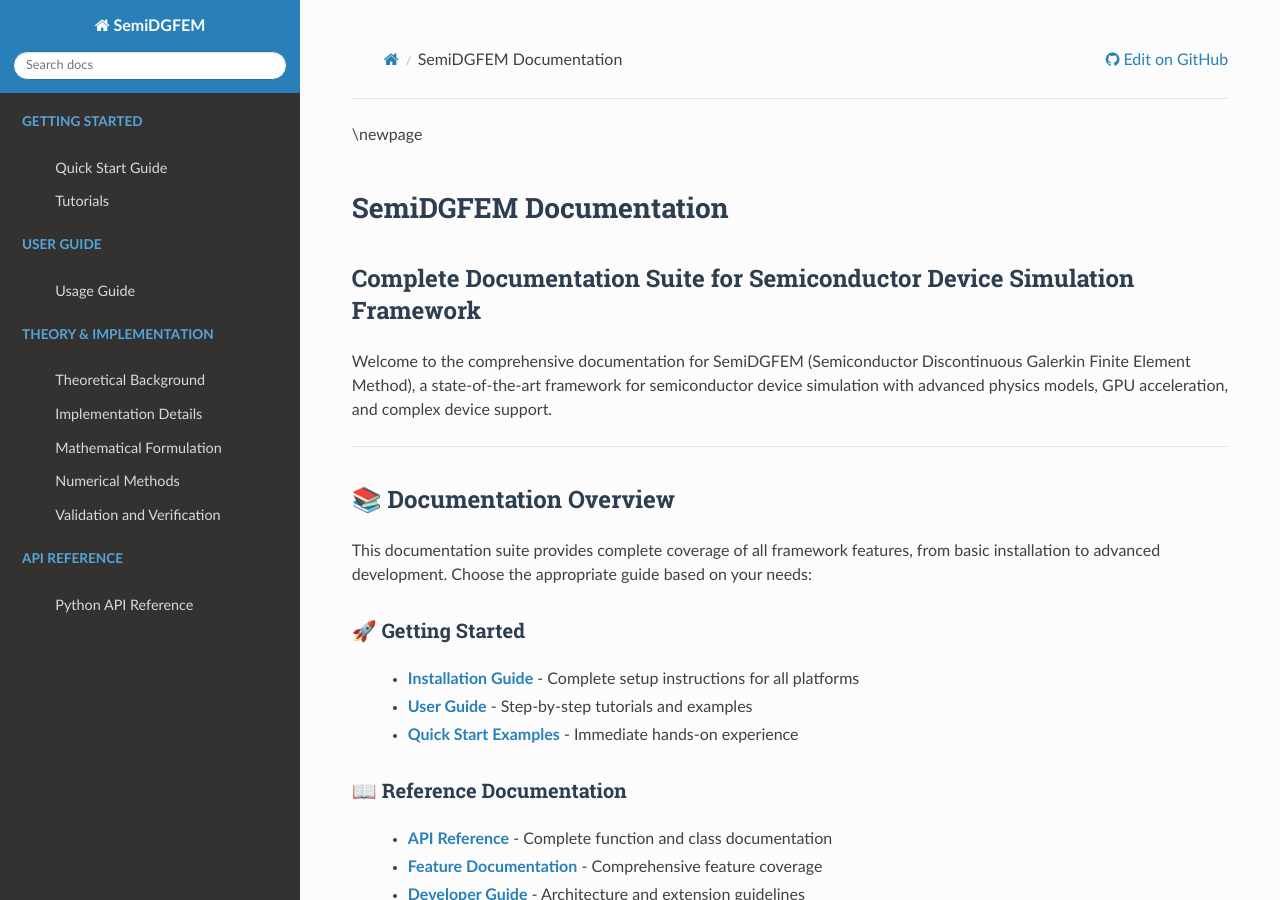
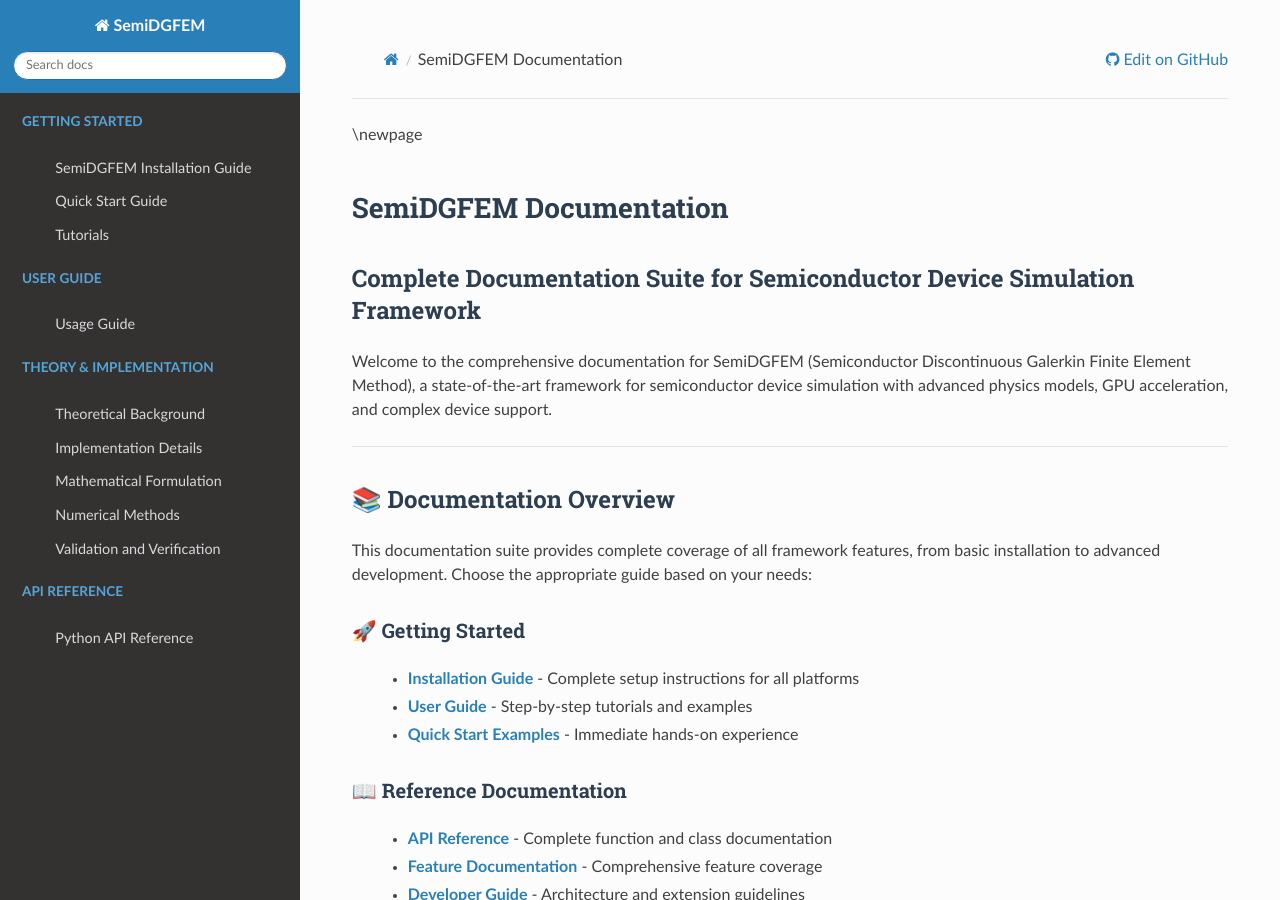
Before and after one commit to Mazharuddin-Mohammed/SemiDGFEM, a Sphinx documentation site: the page built from docs/generated/combined.md, in a window 1280 px wide and 900 px high. Built offline with Sphinx 7.4.7 and the Read the Docs theme 3.1.0, drawn with Linux system fonts in a browser that asks for light colours; pages that are not in the unit, such as notebooks, are missing from menus; part of the change alters nothing that is shown.

```diff
--- a/docs/conf.py
+++ b/docs/conf.py
@@ -46,8 +46,20 @@ extensions = [
     'sphinx.ext.doctest',
     'sphinx.ext.inheritance_diagram',
     'sphinx_rtd_theme',
-    'myst_parser',
 ]
+
+# Try to add myst_parser if available
+try:
+    import myst_parser
+    extensions.append('myst_parser')
+    # Configure MyST parser
+    source_suffix = {
+        '.rst': None,
+        '.md': 'myst_parser',
+    }
+except ImportError:
+    # If myst_parser is not available, only use .rst files
+    source_suffix = '.rst'
 
 # Add any paths that contain templates here, relative to this directory.
 templates_path = ['_templates']
@@ -55,13 +67,15 @@ templates_path = ['_templates']
 # List of patterns, relative to source directory, that match files and
 # directories to ignore when looking for source files.
 # This pattern also affects html_static_path and html_extra_path.
-exclude_patterns = ['_build', 'Thumbs.db', '.DS_Store', '*.md']
+exclude_patterns = ['_build', 'Thumbs.db', '.DS_Store']
 
-# The suffix(es) of source filenames.
-source_suffix = {
-    '.rst': None,
-    '.md': 'myst_parser',
-}
+# Only exclude .md files if myst_parser is not available
+try:
+    import myst_parser
+except ImportError:
+    exclude_patterns.append('*.md')
+
+# The suffix(es) of source filenames are configured above with myst_parser check
 
 # The master toctree document.
 master_doc = 'index'
--- a/docs/requirements.txt
+++ b/docs/requirements.txt
@@ -1,3 +1,5 @@
 # Documentation requirements for SemiDGFEM ReadTheDocs
 sphinx>=4.0.0,<6.0.0
 sphinx-rtd-theme>=1.0.0
+myst-parser>=0.18.0
+sphinx-autodoc-typehints>=1.12.0
```
Also changed, not shown: docs/implementation/IMPLEMENTATION_SUMMARY.md (renamed from IMPLEMENTATION_SUMMARY.md), docs/setup/GITHUB_READTHEDOCS_SETUP.md (renamed from GITHUB_READTHEDOCS_SETUP.md), docs/setup/READTHEDOCS_IMPLEMENTATION_COMPLETE.md (renamed from READTHEDOCS_IMPLEMENTATION_COMPLETE.md), docs/setup/READTHEDOCS_SETUP.md (renamed from READTHEDOCS_SETUP.md), docs/validation/GPU_VALIDATION_COMPLETE.md (renamed from GPU_VALIDATION_COMPLETE.md).
